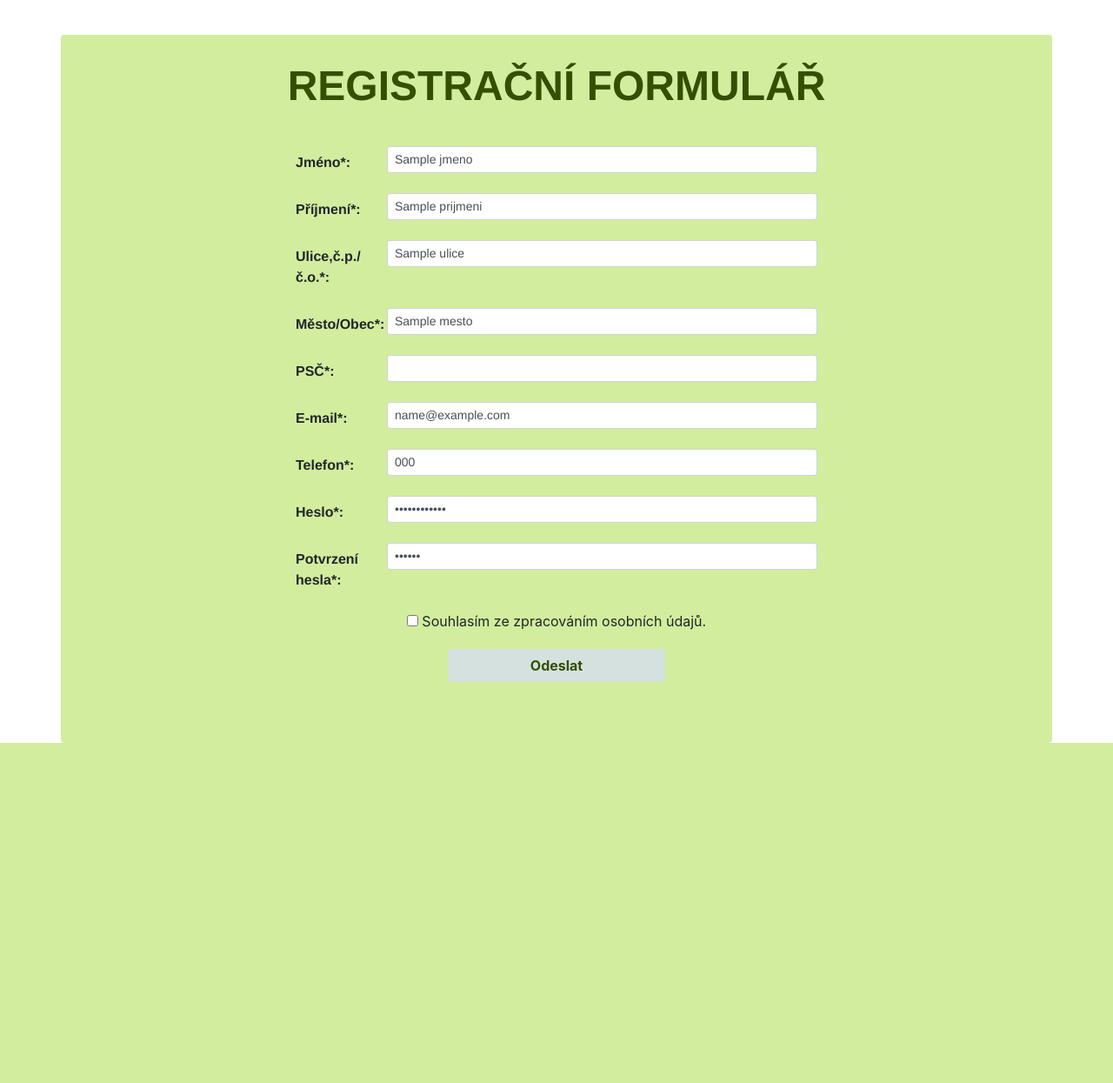
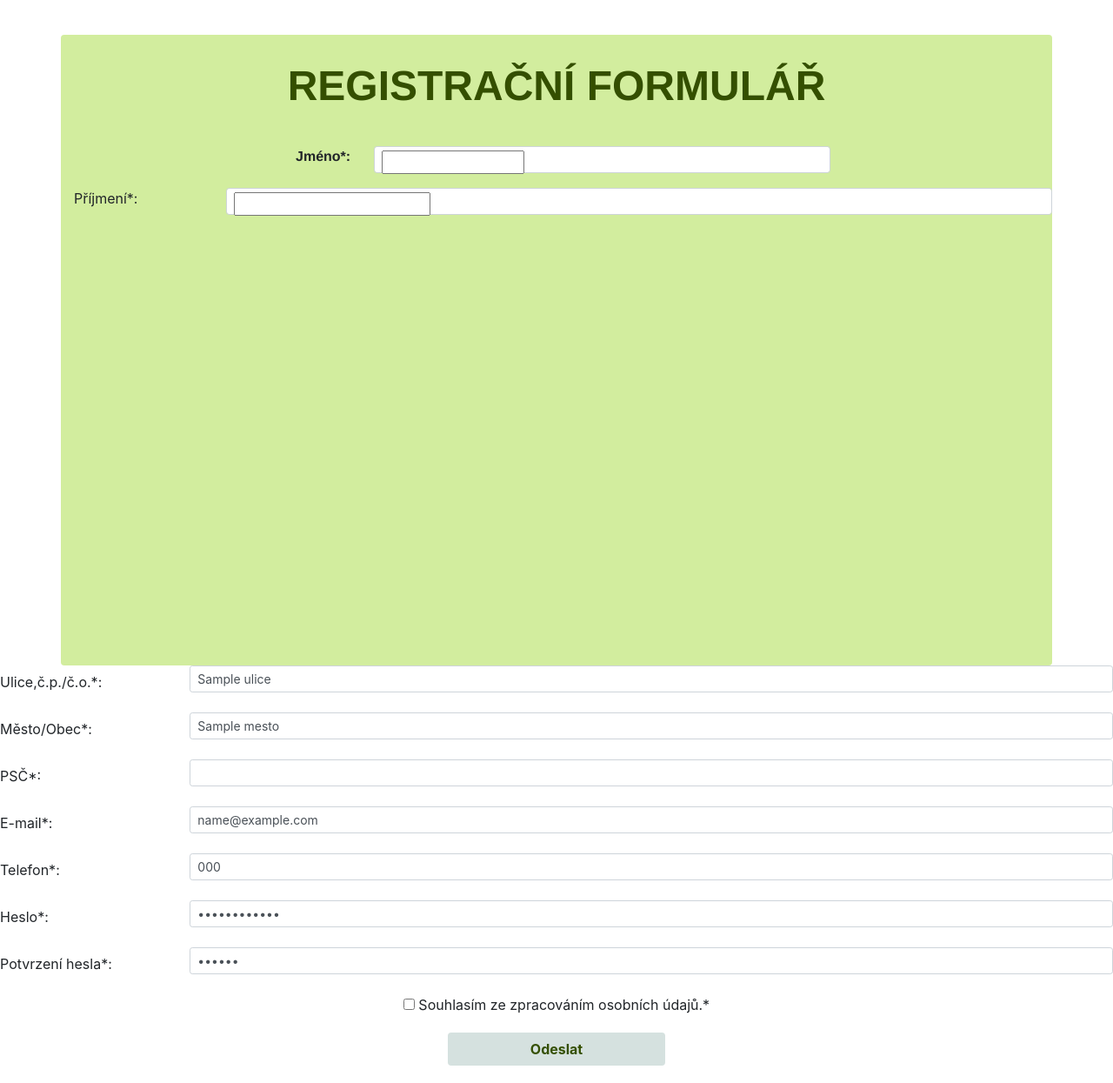
Before and after one commit to ifischerova/bezcisobe, a Flask app: template templates/registrace.html in a window 1280 px wide. Shown: the part 92-1337 px from the top of the page at 87% size. Before the commit the page ends 946 px from the top, so only its background shows below. Run offline with Flask 2, Linux system fonts and the light colour scheme; the template is opened without the code that fills it: values that come from a table or form of the project are taken from there, most other values are stand-ins (such as "Sample title", 1, 10 or a date in 2020); parts of the project's set-up code (start-up, migrations or seed data) failed here and were passed over; some libraries are stand-ins or nearby versions.

Commit message:
partly reformated reg form (totally broken :-X)

```diff
--- a/templates/registrace.html
+++ b/templates/registrace.html
@@ -4,21 +4,34 @@
 
 <form method="POST" action="{{ url_for('registrace_bp.add_new') }}">
 
+
 	<div class="formular">
 		<div class="form-group row">
-
-			<label for="jmeno" class="col-sm-2 col-form-label">Jméno*:</label>
+			<div class="col-sm-2">
+				{{form.csrf_token}}
+				{{form.username.label}}
+			</div>
+			<div class="col-sm-10 form-control form-control-sm">
+					{{form.username}}
+			</div>
+			<!--<label for="jmeno" class="col-sm-2 col-form-label">Jméno*:</label>
 			<div class="col-sm-10">
-				<input type="text" class="form-control form-control-sm" name="jmeno" required id="jmeno" value="{{ values.jmeno }}">
+				<input type="text" class="form-control form-control-sm" name="jmeno" required id="jmeno" value="{{ values.jmeno }}"> -->
 			</div>
 		</div>
 
+		<div class="form-group row">
+			<div class="col-sm-2">
+				{{form.csrf_token}}
+				{{form.surname.label}}
+			</div>
+			<div class="col-sm-10 form-control form-control-sm">
+				{{form.surname}}
+			</div>
 
-		<div class="form-group row">
-
-			<label for="prijmeni" class="col-sm-2 col-form-label">Příjmení*:</label>
+			<!--<label for="prijmeni" class="col-sm-2 col-form-label">Příjmení*:</label>
 			<div class="col-sm-10">
-				<input type="text" class="form-control form-control-sm" name="prijmeni" required id="prijmeni" value="{{ values.prijmeni }}">
+				<input type="text" class="form-control form-control-sm" name="prijmeni" required id="prijmeni" value="{{ values.prijmeni }}">-->
 			</div>
 		</div>
 
@@ -89,7 +102,7 @@
 
 	<div>
 		<p class="hlavicka">
-			<input tabindex=1 type="checkbox" name="skrtatko" value="ano"> Souhlasím ze zpracováním osobních údajů.
+			<input tabindex=1 type="checkbox" name="skrtatko" value="ano"> Souhlasím ze zpracováním osobních údajů.*
 		</p>
 	</div>
 
```
